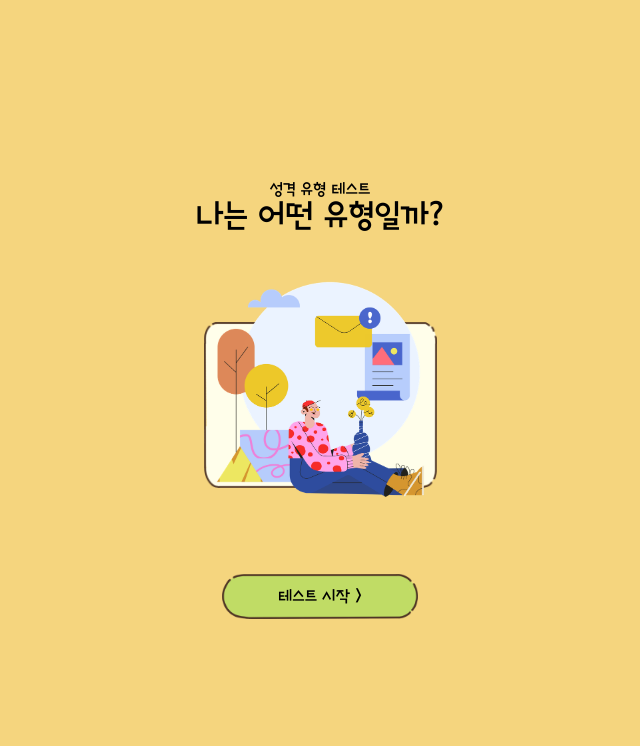
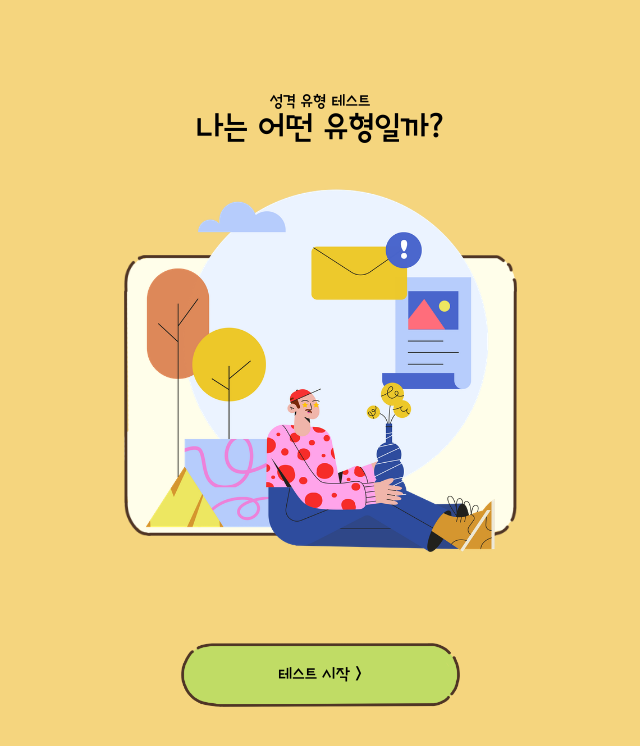
Before and after one commit to helloheesu/azkm-travel-test, a Next.js app: page / in a window 1280 px wide. Shown: the top 746 px of the page, without its empty margins (320-960 px from the left). Built offline with nearby package versions, Linux system fonts and the light colour scheme.

Commit message:
fix size of image background elements

```diff
--- a/styles/globals.css
+++ b/styles/globals.css
@@ -81,11 +81,12 @@ body {
 }
 
 .main-image {
-  margin: 2em 5em;
+  margin: 1em 0;
   flex-shrink: 1;
   max-width: 100%;
 
   background-image: url('/images/main.png');
+  width: 100%;
 }
 
 .button {
@@ -94,9 +95,12 @@ body {
   cursor: pointer;
 
   background-image: url('/images/button.png');
-}
-.button.option {
-  margin: 0 1em;
+  width: 100%;
+  height: 4em;
+
+  display: flex;
+  justify-content: center;
+  align-items: center;
 }
 .button.option:not(:first-of-type) {
   margin-top: 1em;
```
